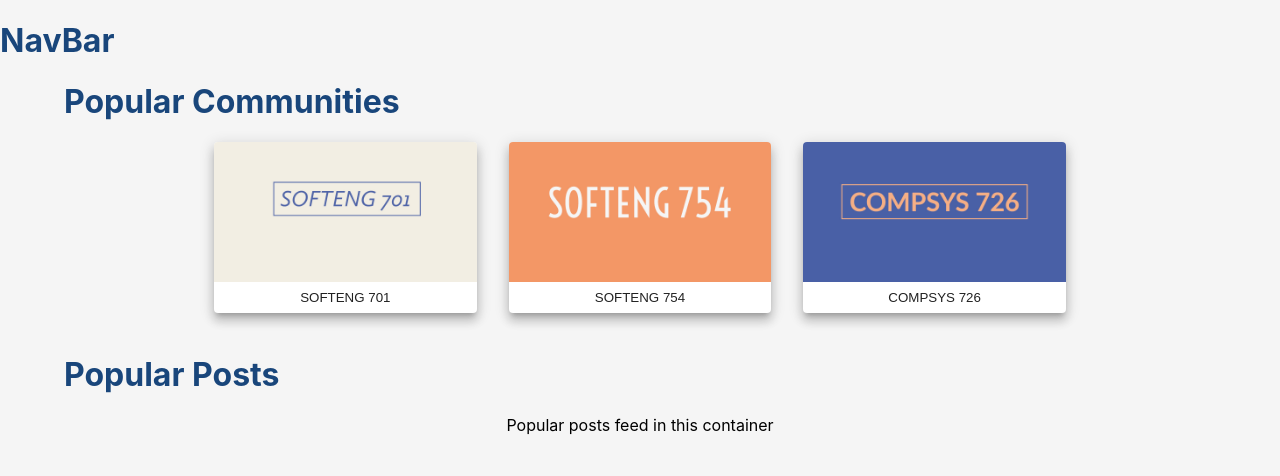
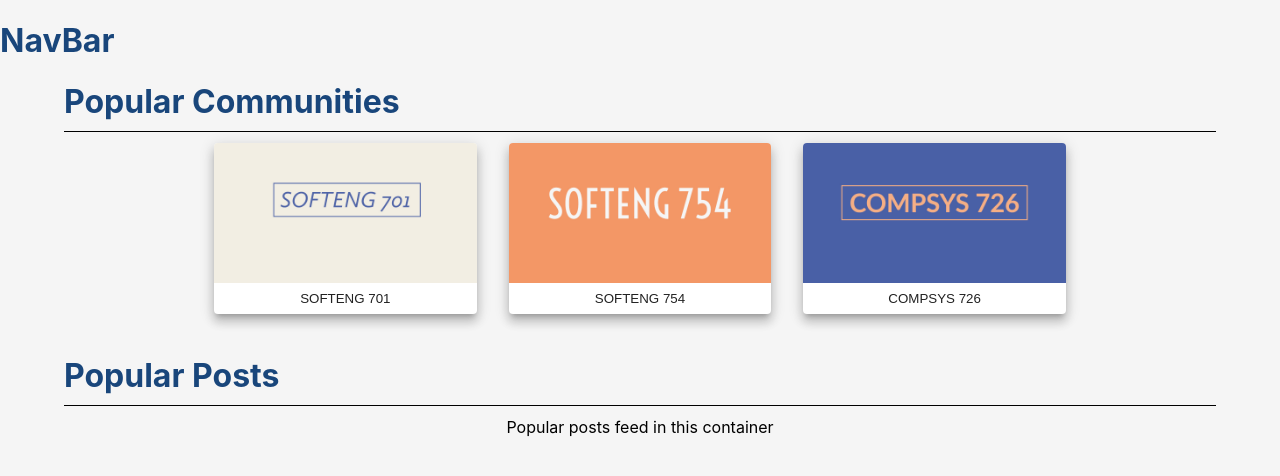
Before and after one commit to SE701-T5/Frontend, a React (Create React App) app: page / in a window 1280 px wide. Shown: the top 476 px of the page. Built offline with nearby package versions, Linux system fonts and the light colour scheme.

Commit message:
Added dividers to homepage titles

```diff
--- a/src/pages/Homepage/Homepage.jsx
+++ b/src/pages/Homepage/Homepage.jsx
@@ -3,6 +3,7 @@ import "./homepage.css";
 import Container from '@mui/material/Container';
 import PopularCommunity from "../../components/PopularCommunity/PopularCommunity.jsx";
 import Grid from '@mui/material/Grid';
+import Divider from '@mui/material/Divider';
 
 const Homepage = () => {
   return (
@@ -10,6 +11,9 @@ const Homepage = () => {
       <h1>NavBar</h1>
       <Container maxWidth="lg">
         <h1>Popular Communities</h1>
+        <div className="divide">
+          <Divider/>
+        </div>
         <Container maxWidth="md">
           <Grid container spacing={4} justify="center">
             <Grid item xs={12} sm={6} md={4}>
@@ -26,6 +30,9 @@ const Homepage = () => {
 
         <br></br>
         <h1>Popular Posts</h1>
+        <div className="divide">
+          <Divider/>
+        </div>
         <Container maxWidth="md">
           Popular posts feed in this container
         </Container>
--- a/src/pages/Homepage/homepage.css
+++ b/src/pages/Homepage/homepage.css
@@ -8,3 +8,11 @@ h1 {
 .MuiContainer-maxWidthMd {
   text-align: center;
 }
+
+.MuiDivider-root {
+  background-color: black;
+}
+.divide {
+  margin-top: -1%;
+  padding-bottom: 1%;
+}
```
